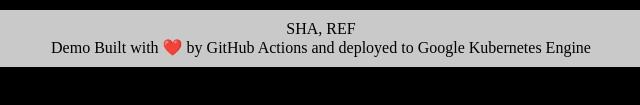
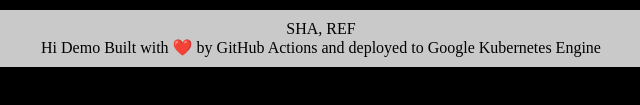
Before and after one commit to cn-dino/gke-actions, a plain HTML site: page static-site/site/index.html in a window 1280 px wide. Shown: the part 653-758 px from the top of the page, 319-959 px from the left. Drawn offline with Linux system fonts and the light colour scheme; no server answers.

Commit message:
Update index.html

```diff
--- a/static-site/site/index.html
+++ b/static-site/site/index.html
@@ -77,7 +77,7 @@
     </pre>
     <footer class="footer">
         SHA, REF<br>
-        Demo Built with ❤️ by GitHub Actions and deployed to Google Kubernetes Engine
+        Hi Demo Built with ❤️ by GitHub Actions and deployed to Google Kubernetes Engine
     </footer>
     <script>
         // GET /zen
@@ -96,7 +96,6 @@
             });
         })();
     </script>
-
 </body>
 
 </html>
```
